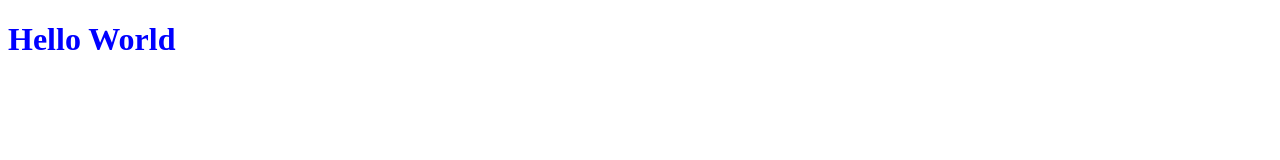
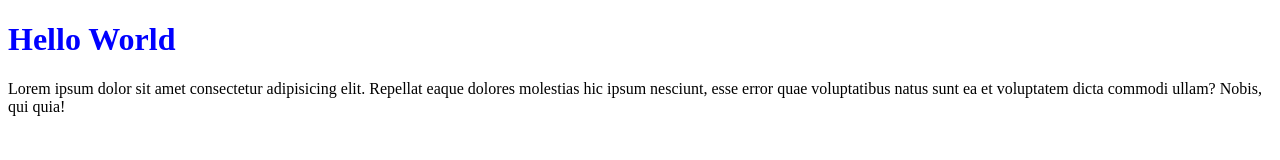
Before and after one commit to rojanadahal/html-css-projects, a plain HTML site: page index.html in a window 1280 px wide. Drawn offline with Linux system fonts and the light colour scheme.

Commit message:
added one paragraph

```diff
--- a/index.html
+++ b/index.html
@@ -8,6 +8,9 @@
 </head>
 <body>
    <h1>Hello World</h1>
+   <p>
+    Lorem ipsum dolor sit amet consectetur adipisicing elit. Repellat eaque dolores molestias hic ipsum nesciunt, esse error quae voluptatibus natus sunt ea et voluptatem dicta commodi ullam? Nobis, qui quia!
+   </p>
    <script src="script.js"></script>
 </body>
 </html>
```
